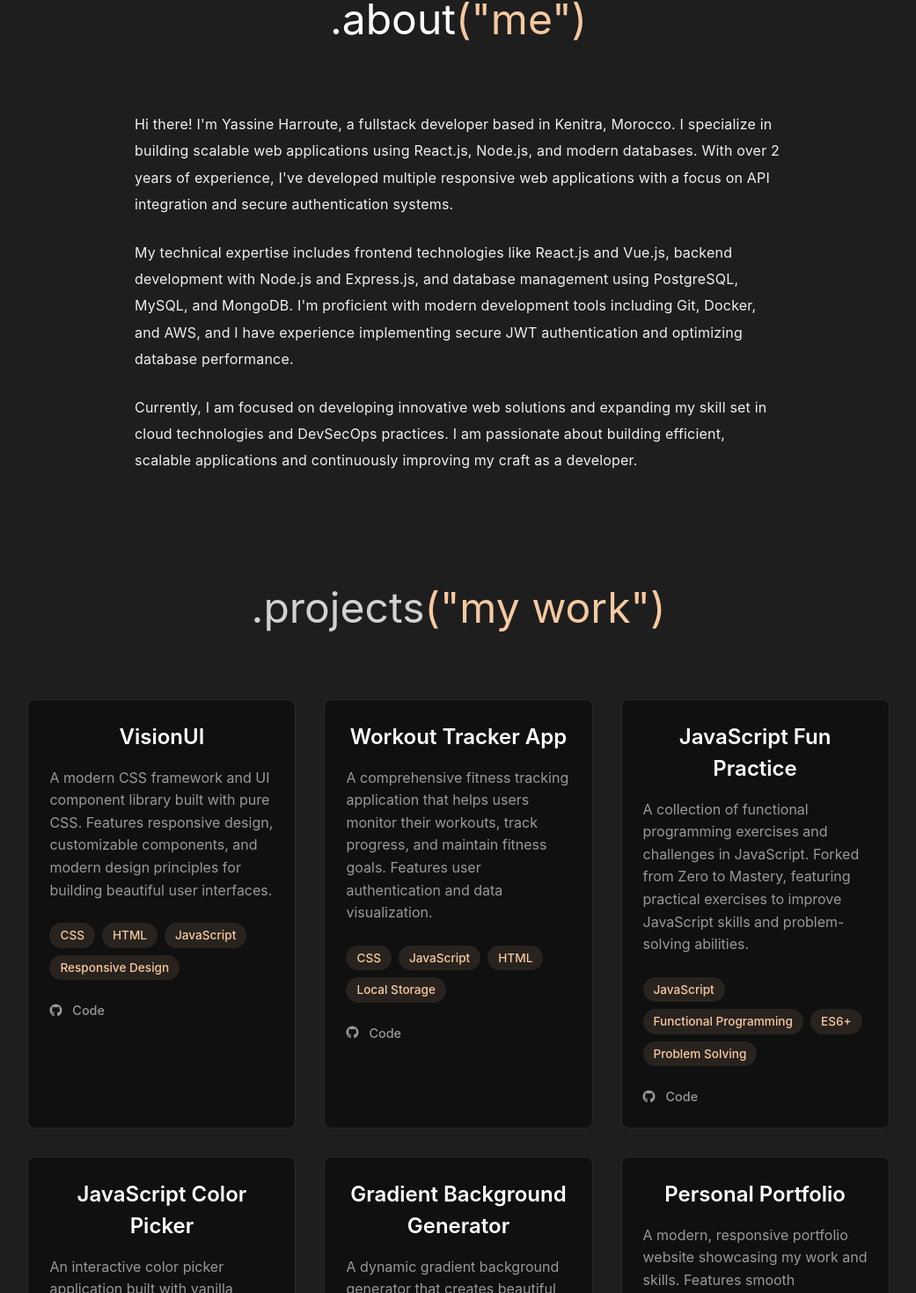
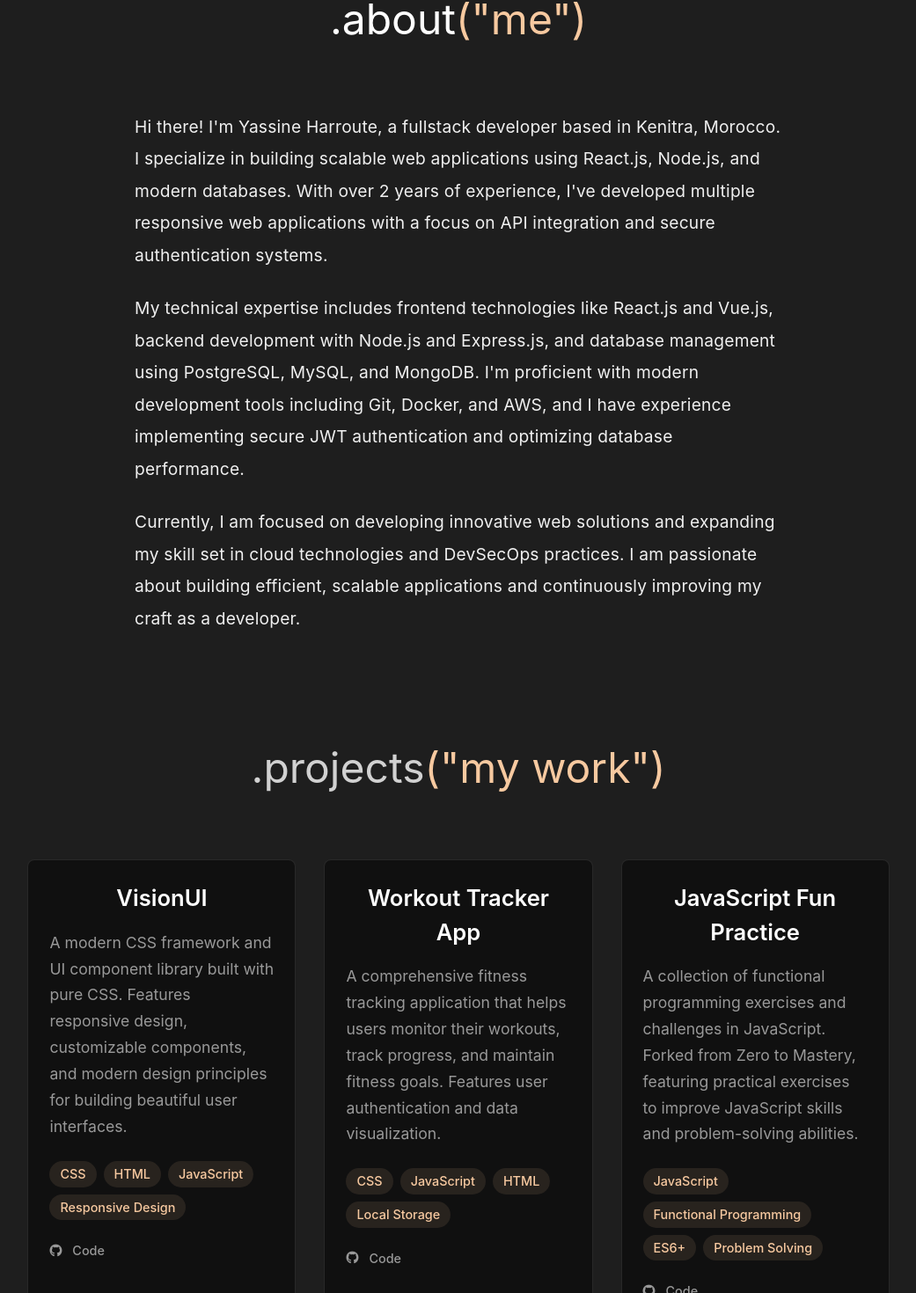
Before and after one commit to Thalesmar/portfolio, a React (Vite) app: page / in a window 1280 px wide. Shown: the part 958-2428 px from the top of the page at 88% size, without its empty margins (119-1160 px from the left). Built offline with nearby package versions, Linux system fonts and the light colour scheme; a web font is replaced by a local one.

Commit message:
Improve text readability and add scroll-based opacity animation for about section

```diff
--- a/src/App.css
+++ b/src/App.css
@@ -156,7 +156,7 @@ body {
 }
 
 .greeting {
-  font-size: 1rem;
+  font-size: 1.2rem;
   font-weight: 500;
   color: rgb(153, 255, 228);
 }
@@ -178,7 +178,7 @@ body {
 .intro {
   max-width: 700px;
   margin: 0.6rem 0;
-  font-size: 1rem;
+  font-size: 1.4rem;
   line-height: 1.8;
   color: grey;
   text-align: left;
@@ -314,13 +314,32 @@ body {
 }
 
 .about-text p {
-  font-size: 1rem;
+  font-size: 1.2rem;
   line-height: 1.9;
-  opacity: 1;
+  opacity: 0.3;
   transition: opacity 0.8s ease-in-out;
   color: #f0f0f0;
   letter-spacing: 0.2px;
   font-weight: 400;
+  transform: translateY(20px);
+  transition: all 1.2s ease-in-out;
+}
+
+.about-text p.visible {
+  opacity: 1;
+  transform: translateY(0);
+}
+
+.about-text p:nth-child(1) {
+  transition-delay: 0.2s;
+}
+
+.about-text p:nth-child(2) {
+  transition-delay: 0.4s;
+}
+
+.about-text p:nth-child(3) {
+  transition-delay: 0.6s;
 }
 
 .projects-section {
@@ -358,16 +377,16 @@ body {
 
 .project-content h3 {
   color: #fff;
-  font-size: 1.5rem;
+  font-size: 1.6rem;
   font-weight: 600;
   margin-bottom: 1rem;
 }
 
 .project-content p {
   color: #999;
-  font-size: 1rem;
+  font-size: 1.1rem;
   font-weight: 400;
-  line-height: 1.6;
+  line-height: 1.7;
   margin-bottom: 1.5rem;
 }
 
@@ -383,7 +402,7 @@ body {
   color: rgb(247, 201, 160);
   padding: 0.25rem 0.75rem;
   border-radius: 50px;
-  font-size: 0.85rem;
+  font-size: 0.9rem;
   font-weight: 500;
   transition: all 0.3s ease;
 }
@@ -487,6 +506,20 @@ body {
   color: white;
 }
 
+.experience-content p {
+  font-size: 1.1rem;
+  line-height: 1.7;
+  margin-bottom: 1rem;
+  color: #f0f0f0;
+}
+
+.experience-content .project p {
+  font-size: 1rem;
+  line-height: 1.6;
+  margin-bottom: 0.5rem;
+  color: #e0e0e0;
+}
+
 .job-header {
   display: flex;
   justify-content: space-between;
@@ -497,14 +530,14 @@ body {
 
 .job-header h3 {
   color: white;
-  font-size: 1.2rem;
+  font-size: 1.4rem;
   font-weight: 600;
   margin-bottom: 0.5rem;
 }
 
 .date {
   color: rgb(247, 201, 160);
-  font-size: 0.9rem;
+  font-size: 1rem;
   font-weight: 500;
   margin-bottom: 0.5rem;
 }
@@ -541,7 +574,7 @@ body {
   background: rgba(247, 201, 160, 0.1);
   padding: 0.3rem 0.6rem;
   border-radius: 4px;
-  font-size: 0.8rem;
+  font-size: 0.9rem;
   font-weight: 500;
   color: rgb(247, 201, 160);
   margin: 0.5rem 0;
@@ -560,7 +593,7 @@ body {
   background: rgba(247, 201, 160, 0.1);
   padding: 0.4rem 0.8rem;
   border-radius: 4px;
-  font-size: 0.85rem;
+  font-size: 0.9rem;
   font-weight: 500;
   color: rgb(247, 201, 160);
 }
@@ -590,7 +623,7 @@ body {
 
 .skill-category h3 {
   color: rgb(247, 201, 160);
-  font-size: 1.5rem;
+  font-size: 1.6rem;
   font-weight: 600;
   margin-bottom: 2rem;
 }
@@ -608,7 +641,7 @@ body {
 .skill-name {
   display: block;
   margin-bottom: 0.5rem;
-  font-size: 1rem;
+  font-size: 1.1rem;
   font-weight: 500;
 }
 
@@ -636,7 +669,7 @@ body {
 }
 
 .contact-text {
-  font-size: 1rem;
+  font-size: 1.2rem;
   font-weight: 400;
   max-width: min(90%, 50rem);
   margin: 2rem auto;
@@ -654,7 +687,7 @@ body {
 
 .hello-button-style {
   padding: 15px 40px;
-  font-size: 1.1rem;
+  font-size: 1.2rem;
   font-weight: 600;
   background-color: rgb(247, 201, 160);
   color: rgb(30, 30, 30);
@@ -697,7 +730,7 @@ body {
 }
 
 .left-styles {
-  font-size: 0.875rem;
+  font-size: 1rem;
   line-height: 1.25rem;
   font-weight: 500;
   color: white;
```
